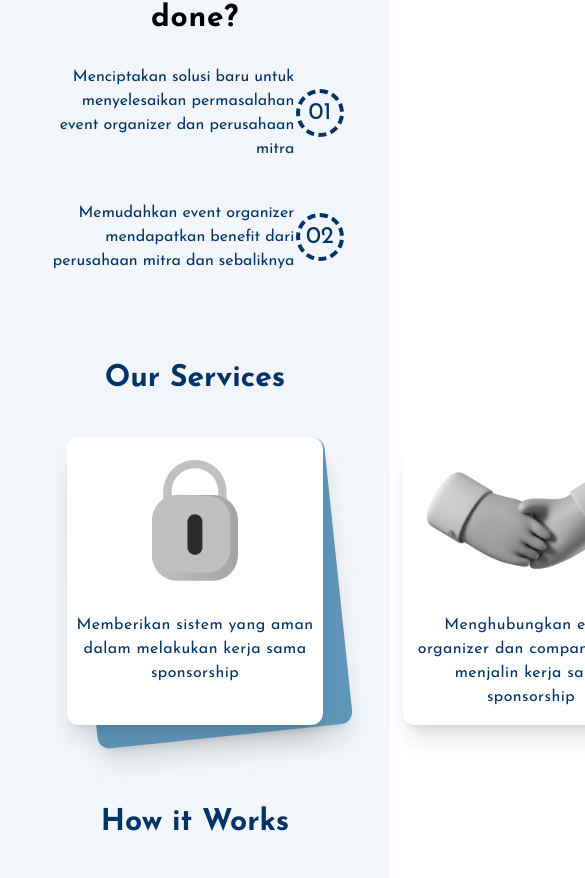
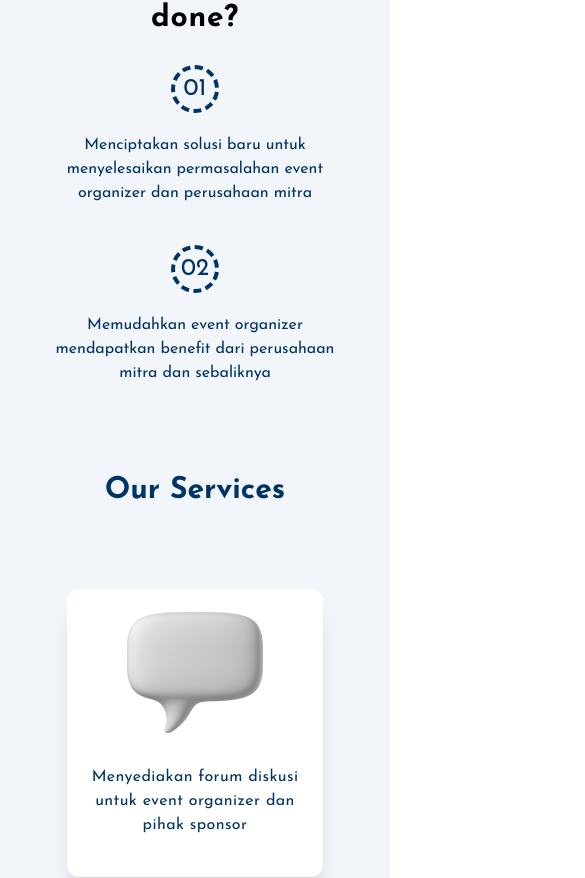
Before and after one commit to Wildanzr/FE-Event-, a React (Vite) app: page /about in a window 390 px wide. Shown: the part 1487-2365 px from the top of the page, 585 px wide, since content can reach past the window. Built offline with nearby package versions, Linux system fonts and the light colour scheme.

Commit message:
feat: app routes

```diff
--- a/src/components/about/AboutInfo.jsx
+++ b/src/components/about/AboutInfo.jsx
@@ -52,18 +52,18 @@ const AboutInfo = () => {
               done?
             </h3>
             <div className="flex flex-col">
-              <div className="flex flex-row my-5 mb-10">
-                <p className="w-10/12 text-right">Menciptakan solusi baru untuk menyelesaikan permasalahan event organizer dan perusahaan mitra</p>
-                <div className="flex w-2/12 justify-end items-center">
+              <div className="flex flex-col-reverse lg:flex-row my-5 mb-10">
+                <p className="flex w-full lg:w-10/12 text-center lg:text-right">Menciptakan solusi baru untuk menyelesaikan permasalahan event organizer dan perusahaan mitra</p>
+                <div className="flex w-full justify-center pb-5 lg:w-2/12 lg:justify-end lg:items-center lg:pb-0">
                   <div className="flex h-12 w-12 items-center justify-center rounded-full border-4 border-[#003366] border-dashed">
                     <p className="text-2xl text-[#003366]">01</p>
                   </div>
                 </div>
               </div>
 
-              <div className="flex flex-row">
-                <p className="w-10/12 text-right">Memudahkan event organizer mendapatkan benefit dari perusahaan mitra dan sebaliknya</p>
-                <div className="flex w-2/12 justify-end items-center">
+              <div className="flex flex-col-reverse lg:flex-row">
+                <p className="w-full lg:w-10/12 text-center lg:text-right">Memudahkan event organizer mendapatkan benefit dari perusahaan mitra dan sebaliknya</p>
+                <div className="flex w-full justify-center pb-5 lg:w-2/12 lg:justify-end lg:items-center lg:pb-0">
                   <div className="flex h-12 w-12 items-center justify-center rounded-full border-4 border-[#003366] border-dashed">
                     <p className="text-2xl text-[#003366]">02</p>
                   </div>
--- a/src/components/about/Service.jsx
+++ b/src/components/about/Service.jsx
@@ -11,8 +11,8 @@ const Service = () => {
         <h3 className="text-3xl font-bold">Our Services</h3>
       </div>
 
-      <div className="flex flex-row mt-10">
-        <div className="flex flex-col h-72 w-64 bg-white rounded-xl shadow-xl items-center mx-10">
+      <div className="flex flex-col lg:flex-row mt-10">
+        <div className="flex flex-col h-72 w-64 my-10 lg:my-0 bg-white rounded-xl shadow-xl items-center mx-10">
           <div className="flex w-52 h-28 my-7 items-center justify-center">
             <img src={Pop1} className='object-contain grayscale'/>
           </div>
@@ -22,8 +22,8 @@ const Service = () => {
         </div>
 
         <div className="flex mx-10">
-          <div className="flex flex-col h-72 w-64 bg-[#6096BA] -rotate-6 translate-x-4 translate-y-3 rounded-xl shadow-xl items-center"/>
-          <div className="flex flex-col absolute h-72 w-64 bg-white rounded-xl shadow-xl items-center">
+          <div className="flex flex-col h-72 w-64 my-10 lg:my-0 bg-[#6096BA] -rotate-6 translate-x-4 translate-y-3 rounded-xl shadow-xl items-center"/>
+          <div className="flex flex-col absolute h-72 w-64 my-10 lg:my-0 bg-white rounded-xl shadow-xl items-center">
           <div className="flex w-52 h-28 my-7 items-center justify-center">
             <img src={Pop2} className='object-contain grayscale'/>
             </div>
@@ -33,7 +33,7 @@ const Service = () => {
           </div>
         </div>
 
-        <div className="flex flex-col h-72 w-64 bg-white rounded-xl shadow-xl items-center mx-10">
+        <div className="flex flex-col h-72 w-64 my-10 lg:my-0 bg-white rounded-xl shadow-xl items-center mx-10">
           <div className="flex w-52 h-28 my-7 items-center justify-center">
           <img src={Pop3} className='object-contain grayscale'/>
           </div>
--- a/src/pages/AboutUs.jsx
+++ b/src/pages/AboutUs.jsx
@@ -5,7 +5,6 @@ import Footer from '../components/base/Footer'
 import AboutJumbotron from '../components/about/AboutJumbotron'
 import AboutInfo from '../components/about/AboutInfo'
 import Service from '../components/about/Service'
-import HowItWorks from '../components/about/HowItWorks'
 
 const AboutUs = () => {
   // Force page to scroll to top
@@ -21,10 +20,6 @@ const AboutUs = () => {
     {
       title: 'Our Service',
       link: '/about/#service'
-    },
-    {
-      title: 'How it Works',
-      link: '/about/#work'
     }
   ]
 
@@ -34,7 +29,6 @@ const AboutUs = () => {
         <AboutJumbotron />
         <AboutInfo />
         <Service />
-        <HowItWorks />
         <Footer />
     </>
   )
```
Also changed, not shown: src/routes/AppRoutes.jsx (indentation only).
